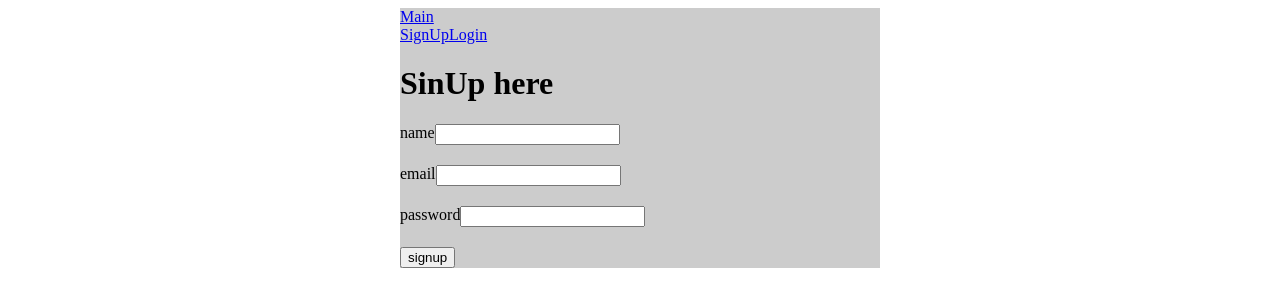
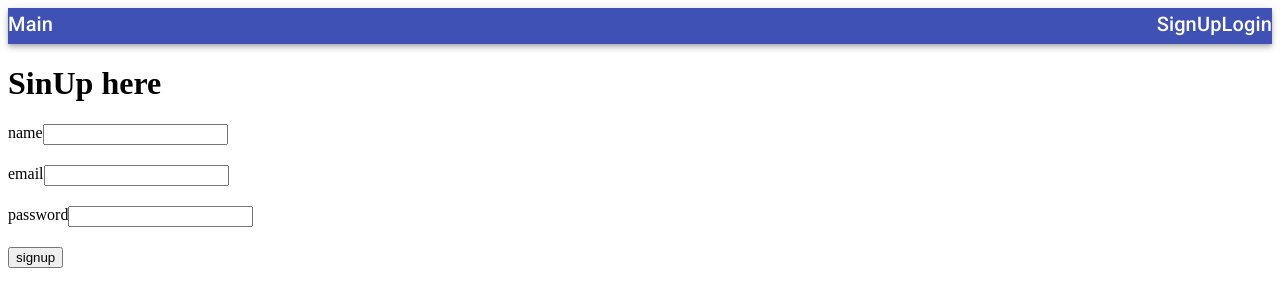
Before and after one commit to yuriev-yuriy/goit-react-hw-08-phonebook, a React (Create React App) app: page /register in a window 1280 px wide. Shown: the top 306 px of the page. Built offline with nearby package versions, Linux system fonts and the light colour scheme.

Commit message:
add AppBar with materialUI

```diff
--- a/package.json
+++ b/package.json
@@ -3,6 +3,8 @@
   "version": "0.1.0",
   "private": true,
   "dependencies": {
+    "@material-ui/core": "^4.11.3",
+    "@material-ui/icons": "^4.11.2",
     "@reduxjs/toolkit": "^1.5.0",
     "@testing-library/jest-dom": "^5.11.9",
     "@testing-library/react": "^11.2.3",
--- a/public/index.html
+++ b/public/index.html
@@ -15,6 +15,8 @@
       user's mobile device or desktop. See https://developers.google.com/web/fundamentals/web-app-manifest/
     -->
     <link rel="manifest" href="%PUBLIC_URL%/manifest.json" />
+    <link rel="stylesheet" href="https://fonts.googleapis.com/css?family=Roboto:300,400,500,700&display=swap" />
+    <link rel="stylesheet" href="https://fonts.googleapis.com/icon?family=Material+Icons" />
     <!--
       Notice the use of %PUBLIC_URL% in the tags above.
       It will be replaced with the URL of the `public` folder during the build.
--- a/src/App.js
+++ b/src/App.js
@@ -1,16 +1,17 @@
 import { useEffect, Suspense, lazy } from 'react';
 import { useDispatch, useSelector } from 'react-redux';
-import { Switch, Route } from 'react-router-dom';
-import s from './App.module.css';
-import { MainView } from './view/MainView';
-import PhonebookView from './view/PhonebookView';
-import RegisterView from './view/RegisterView';
-import LoginView from './view/LoginView';
+import { Switch } from 'react-router-dom';
 import NotFoundView from './view/NotFoundView';
-import { AppBar } from './components/AppBar';
+import { Header } from './components/AppBar';
 import { authOperations, authSelectors } from './redux/auth';
 import PrivateRoute from './PrivateRoute';
 import PublicRoute from './PublicRoute';
+
+const MainView = lazy(() => import('./view/MainView'));
+const RegisterView = lazy(() => import('./view/RegisterView'));
+const LoginView = lazy(() => import('./view/LoginView'));
+const PhonebookView = lazy(() => import('./view/PhonebookView'));
+// const NotFoundView = lazy(() => import('./view/NotFoundView'));
 
 const App = () => {
   const dispatch = useDispatch();
@@ -22,11 +23,11 @@ const App = () => {
 
   return (
     !isReloaded && (
-      <div className={s.App}>
-        <AppBar />
+      <>
+        <Header />
         <Switch>
           <Suspense fallback={<p>Loading...</p>}>
-            <PublicRoute path="/" exact>
+            <PublicRoute exact path="/">
               <MainView />
             </PublicRoute>
             <PublicRoute path="/register" restricted redirectTo="/contacts">
@@ -38,12 +39,13 @@ const App = () => {
             <PrivateRoute path="/contacts" redirectTo="/login">
               <PhonebookView />
             </PrivateRoute>
+
             {/* <PublicRoute >
           <NotFoundView />
           </PublicRoute> */}
           </Suspense>
         </Switch>
-      </div>
+      </>
     )
   );
 };
--- a/src/PublicRoute.js
+++ b/src/PublicRoute.js
@@ -12,7 +12,7 @@ function PublicRoute({
   const shouldRedirect = isLoggedIn && restricted;
   return (
     <Route {...otherProps}>
-      {shouldRedirect ? <Redirect to={redirectTo} /> : children}{' '}
+      {shouldRedirect ? <Redirect to={redirectTo} /> : children}
     </Route>
   );
 }
--- a/src/components/AppBar.js
+++ b/src/components/AppBar.js
@@ -1,16 +1,22 @@
 import { useSelector } from 'react-redux';
+import { AppBar, Typography } from '@material-ui/core';
 import AuthNav from './AuthNav';
 import { UserMenu } from './UserMenu/UserMenu';
 import { authSelectors } from '../redux/auth';
 import Navigation from './Navigation';
+import s from './AppBar.module.css';
 
-export const AppBar = () => {
+export const Header = () => {
   const isLoggedIn = useSelector(authSelectors.getIsLoggedIn);
   return (
-    <header>
-      <Navigation />
+    <div className={s.container}>
+      <AppBar position="static">
+        <Typography variant="h6" className={s.container}>
+          <Navigation />
 
-      {isLoggedIn ? <UserMenu /> : <AuthNav />}
-    </header>
+          {isLoggedIn ? <UserMenu /> : <AuthNav />}
+        </Typography>
+      </AppBar>
+    </div>
   );
 };
--- /dev/null
+++ b/src/components/AppBar.module.css
@@ -0,0 +1,19 @@
+.container {
+  display: flex;
+  justify-content: space-between;
+  height: 36px;
+}
+
+.wrap {
+  display: flex;
+}
+
+.text {
+  margin: 0;
+}
+
+.btn {
+  display: flex;
+
+  justify-content: start;
+}
--- a/src/components/AuthNav.js
+++ b/src/components/AuthNav.js
@@ -1,11 +1,18 @@
-import { Link } from 'react-router-dom';
+import { MemoryRouter as Router } from 'react-router';
+import { Link as RouterLink } from 'react-router-dom';
+import { Link } from '@material-ui/core';
+import s from './AppBar.module.css';
 
 const AuthNav = () => {
   return (
-    <>
-      <Link to="/register">SignUp</Link>
-      <Link to="/login">Login</Link>
-    </>
+    <div className={s.container}>
+      <Link component={RouterLink} to="/register" color="inherit">
+        SignUp
+      </Link>
+      <Link component={RouterLink} to="/login" color="inherit">
+        Login
+      </Link>
+    </div>
   );
 };
 export default AuthNav;
--- a/src/components/Navigation.js
+++ b/src/components/Navigation.js
@@ -1,20 +1,22 @@
 import React from 'react';
 import { useSelector } from 'react-redux';
-import { NavLink } from 'react-router-dom';
+import { MemoryRouter as Router } from 'react-router';
+import { Link as RouterLink } from 'react-router-dom';
+import { Link } from '@material-ui/core';
 import { authSelectors } from '../redux/auth/';
+import s from './AppBar.module.css';
 
 const Navigation = () => {
   const isLoggedIn = useSelector(authSelectors.getIsLoggedIn);
   return (
-    <nav>
-      <NavLink to="/" exact>
+    <nav className={s.container}>
+      <Link component={RouterLink} to="/" color="inherit">
         Main
-      </NavLink>
-
+      </Link>
       {isLoggedIn && (
-        <NavLink to="/contacts" exact>
+        <Link component={RouterLink} to="/contacts" color="inherit">
           PhoneBook
-        </NavLink>
+        </Link>
       )}
     </nav>
   );
--- a/src/components/UserMenu/UserMenu.js
+++ b/src/components/UserMenu/UserMenu.js
@@ -1,15 +1,23 @@
 import { useDispatch, useSelector } from 'react-redux';
 import { authSelectors, authOperations } from '../../redux/auth';
+import Button from '@material-ui/core/Button';
+import s from '../AppBar.module.css';
 
 export const UserMenu = () => {
   const dispatch = useDispatch();
   const userName = useSelector(authSelectors.getUsername);
   return (
-    <>
-      <p>Welcome {userName}</p>
-      <button type="button" onClick={() => dispatch(authOperations.logOut())}>
+    <div className={s.wrap}>
+      <p className={s.text}>Welcome {userName}</p>
+      <Button
+        className={s.btn}
+        variant="outlined"
+        color="secondary"
+        type="button"
+        onClick={() => dispatch(authOperations.logOut())}
+      >
         Выйти
-      </button>
-    </>
+      </Button>
+    </div>
   );
 };
--- a/src/view/MainView.js
+++ b/src/view/MainView.js
@@ -1,3 +1,5 @@
-export const MainView = () => {
+const MainView = () => {
   return <h3>Welcome to PhoneBook APP to continue LOG IN or SIGN UP</h3>;
 };
+
+export default MainView;
```
Also changed, not shown: 2 other files (tests, documents, lock files or other folders).
